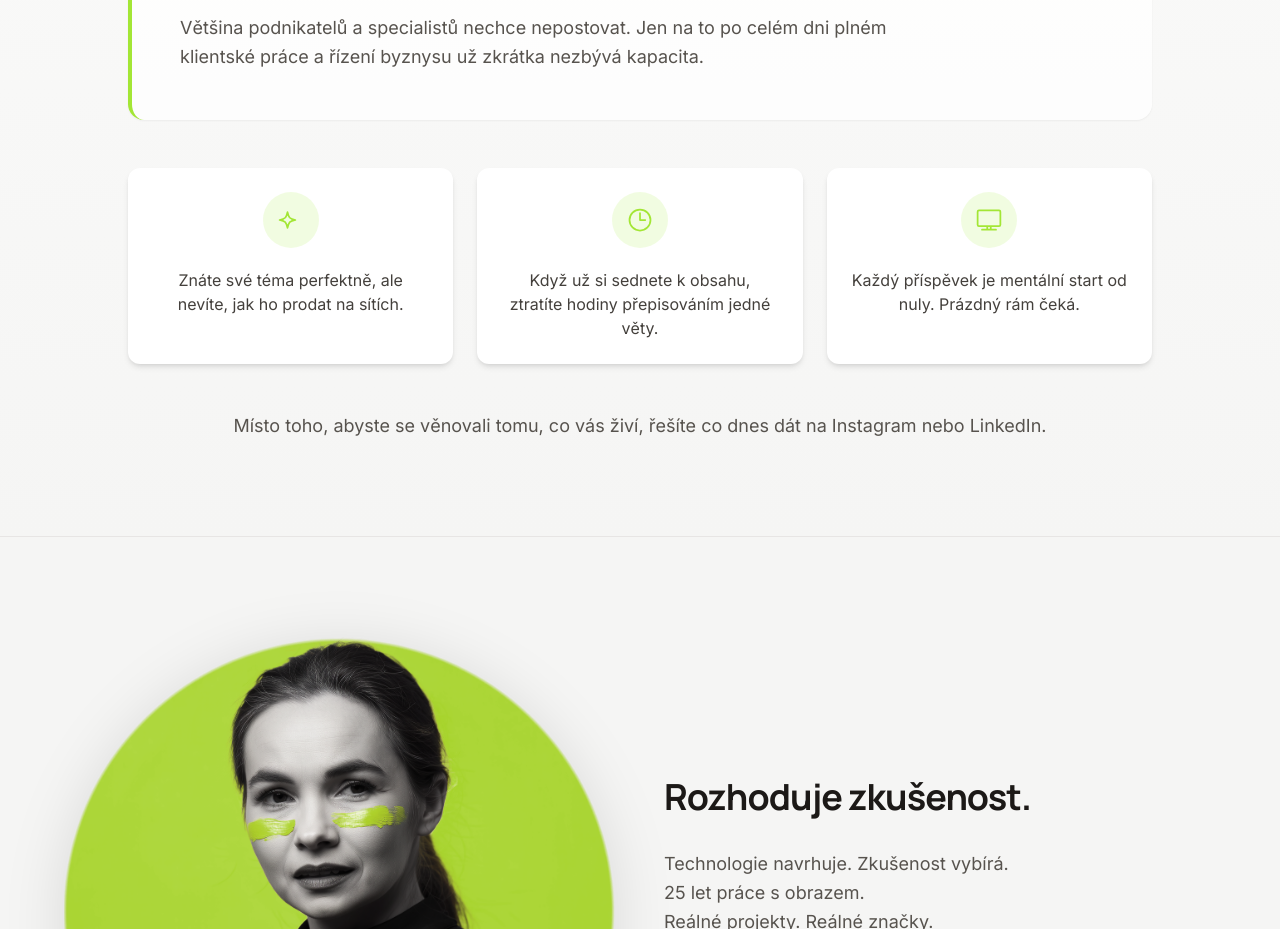
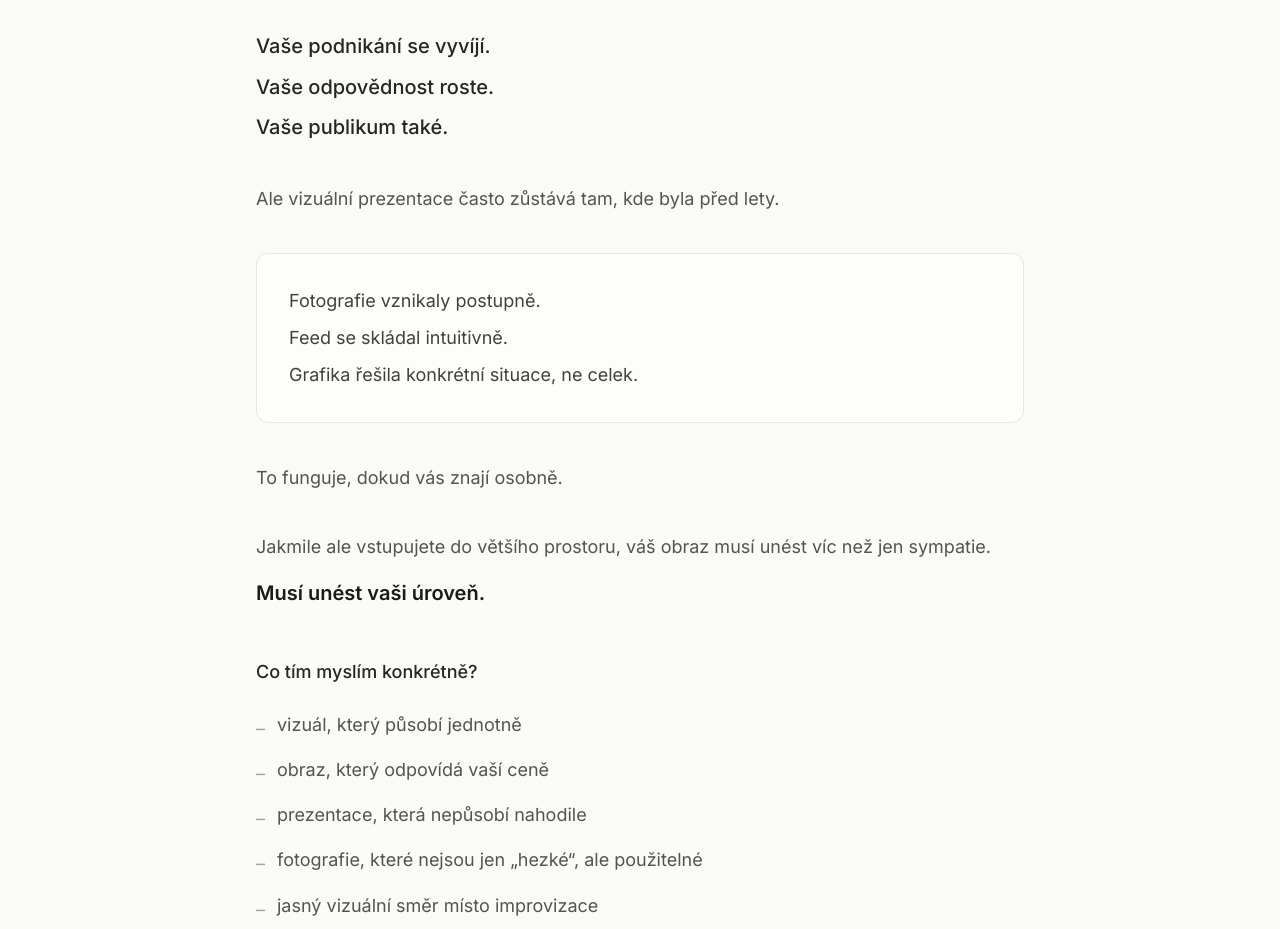
Before and after one commit to katarinabrics-eng/ai-content-studio, a Next.js app in the folder apps/content-studio/: page / in a window 1280 px wide. Shown: the part 963-1892 px from the top of the page. Built offline with nearby package versions, Linux system fonts and the light colour scheme.

Commit message:
refactor: revamp HomePage content and structure to emphasize brand growth and visual consistency for enhanced user engagement

```diff
--- a/apps/content-studio/src/app/page.tsx
+++ b/apps/content-studio/src/app/page.tsx
@@ -49,54 +49,86 @@ export default function HomePage() {
         </div>
       </section>
 
-      <section id="manifest" className="relative w-full overflow-hidden border-t-4 border-[#A3E635] bg-gradient-to-b from-stone-50 to-stone-100 px-6 py-24 sm:px-8 lg:px-12">
-        <div className="mx-auto max-w-5xl">
-          <div className="relative rounded-2xl border-l-4 border-[#A3E635] bg-white/80 p-8 shadow-sm sm:p-10 md:p-12">
-            <h2 className="text-3xl font-bold tracking-tight text-stone-900 sm:text-4xl md:text-5xl md:leading-tight">
-              Nejste líní.{" "}
-              <span className="text-[#A3E635]">Jste jen přehlcení.</span>
-            </h2>
-            <p className="mt-6 max-w-3xl text-lg leading-relaxed text-stone-600">
-              Většina podnikatelů a specialistů nechce nepostovat. Jen na to po celém dni plném klientské práce a řízení byznysu už zkrátka nezbývá kapacita.
+      <section id="manifest" className="w-full border-t border-stone-200 bg-stone-50 px-6 py-24 sm:px-8 lg:px-12">
+        <div className="mx-auto max-w-3xl">
+          <h2 className="text-3xl font-bold tracking-tight text-stone-900 sm:text-4xl md:text-5xl md:leading-tight">
+            Když značka vyroste rychleji než její obraz
+          </h2>
+
+          <p className="mt-8 text-xl font-medium leading-relaxed text-stone-800">
+            Vaše podnikání se vyvíjí.
+          </p>
+          <p className="mt-2 text-xl font-medium leading-relaxed text-stone-800">
+            Vaše odpovědnost roste.
+          </p>
+          <p className="mt-2 text-xl font-medium leading-relaxed text-stone-800">
+            Vaše publikum také.
+          </p>
+
+          <p className="mt-10 text-lg leading-relaxed text-stone-600">
+            Ale vizuální prezentace často zůstává tam, kde byla před lety.
+          </p>
+
+          <div className="mt-10 rounded-xl border border-stone-200 bg-white/60 p-6 sm:p-8">
+            <p className="text-lg leading-relaxed text-stone-700">
+              Fotografie vznikaly postupně.
+            </p>
+            <p className="mt-2 text-lg leading-relaxed text-stone-700">
+              Feed se skládal intuitivně.
+            </p>
+            <p className="mt-2 text-lg leading-relaxed text-stone-700">
+              Grafika řešila konkrétní situace, ne celek.
             </p>
           </div>
 
-          <div className="mt-12 grid gap-6 sm:grid-cols-3">
-            <div className="group rounded-xl bg-white p-6 text-center shadow-md transition-all duration-300 hover:-translate-y-1 hover:shadow-lg">
-              <div className="mx-auto flex h-14 w-14 items-center justify-center rounded-full bg-[#A3E635]/15 text-[#A3E635] transition-colors group-hover:bg-[#A3E635]/25">
-                <svg className="h-7 w-7" fill="none" viewBox="0 0 24 24" stroke="currentColor" strokeWidth={1.5}>
-                  <path strokeLinecap="round" strokeLinejoin="round" d="M9.813 15.904L9 18.75l-.813-2.846a4.5 4.5 0 00-3.09-3.09L2.25 12l2.846-.813a4.5 4.5 0 003.09-3.09L9 5.25l.813 2.846a4.5 4.5 0 003.09 3.09L15.75 12l-2.846.813a4.5 4.5 0 00-3.09 3.09z" />
-                </svg>
-              </div>
-              <p className="mt-5 text-stone-700">
-                Znáte své téma perfektně, ale nevíte, jak ho prodat na sítích.
-              </p>
-            </div>
-            <div className="group rounded-xl bg-white p-6 text-center shadow-md transition-all duration-300 hover:-translate-y-1 hover:shadow-lg">
-              <div className="mx-auto flex h-14 w-14 items-center justify-center rounded-full bg-[#A3E635]/15 text-[#A3E635] transition-colors group-hover:bg-[#A3E635]/25">
-                <svg className="h-7 w-7" fill="none" viewBox="0 0 24 24" stroke="currentColor" strokeWidth={1.5}>
-                  <path strokeLinecap="round" strokeLinejoin="round" d="M12 6v6h4.5m4.5 0a9 9 0 11-18 0 9 9 0 0118 0z" />
-                </svg>
-              </div>
-              <p className="mt-5 text-stone-700">
-                Když už si sednete k obsahu, ztratíte hodiny přepisováním jedné věty.
-              </p>
-            </div>
-            <div className="group rounded-xl bg-white p-6 text-center shadow-md transition-all duration-300 hover:-translate-y-1 hover:shadow-lg">
-              <div className="mx-auto flex h-14 w-14 items-center justify-center rounded-full bg-[#A3E635]/15 text-[#A3E635] transition-colors group-hover:bg-[#A3E635]/25">
-                <svg className="h-7 w-7" fill="none" viewBox="0 0 24 24" stroke="currentColor" strokeWidth={1.5}>
-                  <path strokeLinecap="round" strokeLinejoin="round" d="M6 20.25h12m-7.5-3v3m3-3v3m-10.125-3h17.25c.621 0 1.125-.504 1.125-1.125V4.875c0-.621-.504-1.125-1.125-1.125H3.375c-.621 0-1.125.504-1.125 1.125v11.25c0 .621.504 1.125 1.125 1.125z" />
-                </svg>
-              </div>
-              <p className="mt-5 text-stone-700">
-                Každý příspěvek je mentální start od nuly. Prázdný rám čeká.
-              </p>
-            </div>
+          <p className="mt-10 text-lg leading-relaxed text-stone-600">
+            To funguje, dokud vás znají osobně.
+          </p>
+
+          <p className="mt-10 text-lg leading-relaxed text-stone-600">
+            Jakmile ale vstupujete do většího prostoru, váš obraz musí unést víc než jen sympatie.
+          </p>
+          <p className="mt-4 text-xl font-semibold leading-relaxed text-stone-900">
+            Musí unést vaši úroveň.
+          </p>
+
+          <p className="mt-12 text-lg font-medium text-stone-800">
+            Co tím myslím konkrétně?
+          </p>
+          <ul className="mt-6 space-y-3 text-lg leading-relaxed text-stone-600">
+            <li className="flex gap-3">
+              <span className="mt-1 shrink-0 text-stone-400">–</span>
+              <span>vizuál, který působí jednotně</span>
+            </li>
+            <li className="flex gap-3">
+              <span className="mt-1 shrink-0 text-stone-400">–</span>
+              <span>obraz, který odpovídá vaší ceně</span>
+            </li>
+            <li className="flex gap-3">
+              <span className="mt-1 shrink-0 text-stone-400">–</span>
+              <span>prezentace, která nepůsobí nahodile</span>
+            </li>
+            <li className="flex gap-3">
+              <span className="mt-1 shrink-0 text-stone-400">–</span>
+              <span>fotografie, které nejsou jen „hezké“, ale použitelné</span>
+            </li>
+            <li className="flex gap-3">
+              <span className="mt-1 shrink-0 text-stone-400">–</span>
+              <span>jasný vizuální směr místo improvizace</span>
+            </li>
+          </ul>
+
+          <div className="mt-16 rounded-2xl bg-white p-8 shadow-sm sm:p-10">
+            <p className="text-2xl font-bold leading-tight tracking-tight text-stone-900 sm:text-3xl">
+              Silná značka není hlasitá.
+            </p>
+            <p className="mt-4 text-2xl font-bold leading-tight tracking-tight text-stone-900 sm:text-3xl">
+              Je čitelná.
+            </p>
+            <p className="mt-8 text-xl font-medium text-stone-600">
+              A čitelnost je otázka rozhodnutí.
+            </p>
           </div>
-
-          <p className="mt-12 text-center text-lg text-stone-600">
-            Místo toho, abyste se věnovali tomu, co vás živí, řešíte co dnes dát na Instagram nebo LinkedIn.
-          </p>
         </div>
       </section>
 
```
